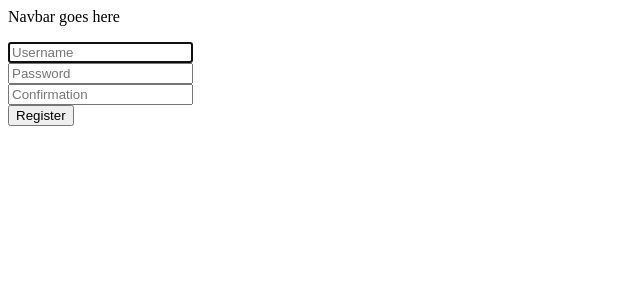
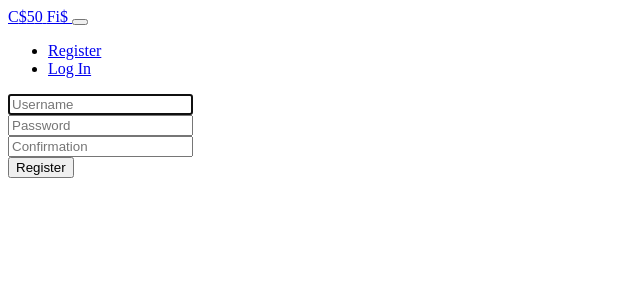
Before and after one commit to JakeG12345/idea-aid, a Flask app: page /register in a window 1280 px wide. Shown: the top 300 px of the page, without its empty margins (0-640 px from the left). Run offline with Flask 3, Linux system fonts and the light colour scheme; some libraries are stand-ins or nearby versions.

Commit message:
Fri, Dec 22, 2023, 5:58 AM +11:00

```diff
--- a/templates/layout.html
+++ b/templates/layout.html
@@ -14,7 +14,32 @@
     <body>
 
         <nav class="bg-light border navbar navbar-expand-md navbar-light">
-            Navbar goes here
+            <nav class="bg-light border navbar navbar-expand-md navbar-light">
+                <div class="container-fluid">
+                    <a class="navbar-brand" href="/"><span class="blue">C</span><span class="red">$</span><span class="yellow">5</span><span class="green">0</span> <span class="red">Fi$
+                    <button aria-controls="navbar" aria-expanded="false" aria-label="Toggle navigation" class="navbar-toggler" data-bs-target="#navbar" data-bs-toggle="collapse" type="$
+                        <span class="navbar-toggler-icon"></span>
+                    </button>
+                    <div class="collapse navbar-collapse" id="navbar">
+                        {% if session["user_id"] %}
+                            <ul class="navbar-nav me-auto mt-2">
+                                <li class="nav-item"><a class="nav-link" href="/quote">Quote</a></li>
+                                <li class="nav-item"><a class="nav-link" href="/buy">Buy</a></li>
+                                <li class="nav-item"><a class="nav-link" href="/sell">Sell</a></li>
+                                <li class="nav-item"><a class="nav-link" href="/history">History</a></li>
+                            </ul>
+                            <ul class="navbar-nav ms-auto mt-2">
+                                <li class="nav-item"><a class="nav-link" href="/logout">Log Out</a></li>
+                            </ul>
+                        {% else %}
+                            <ul class="navbar-nav ms-auto mt-2">
+                                <li class="nav-item"><a class="nav-link" href="/register">Register</a></li>
+                                <li class="nav-item"><a class="nav-link" href="/login">Log In</a></li>
+                            </ul>
+                        {% endif %}
+                    </div>
+                </div>
+            </nav>
         </nav>
 
         <main class="container-fluid py-5 text-center">
```
